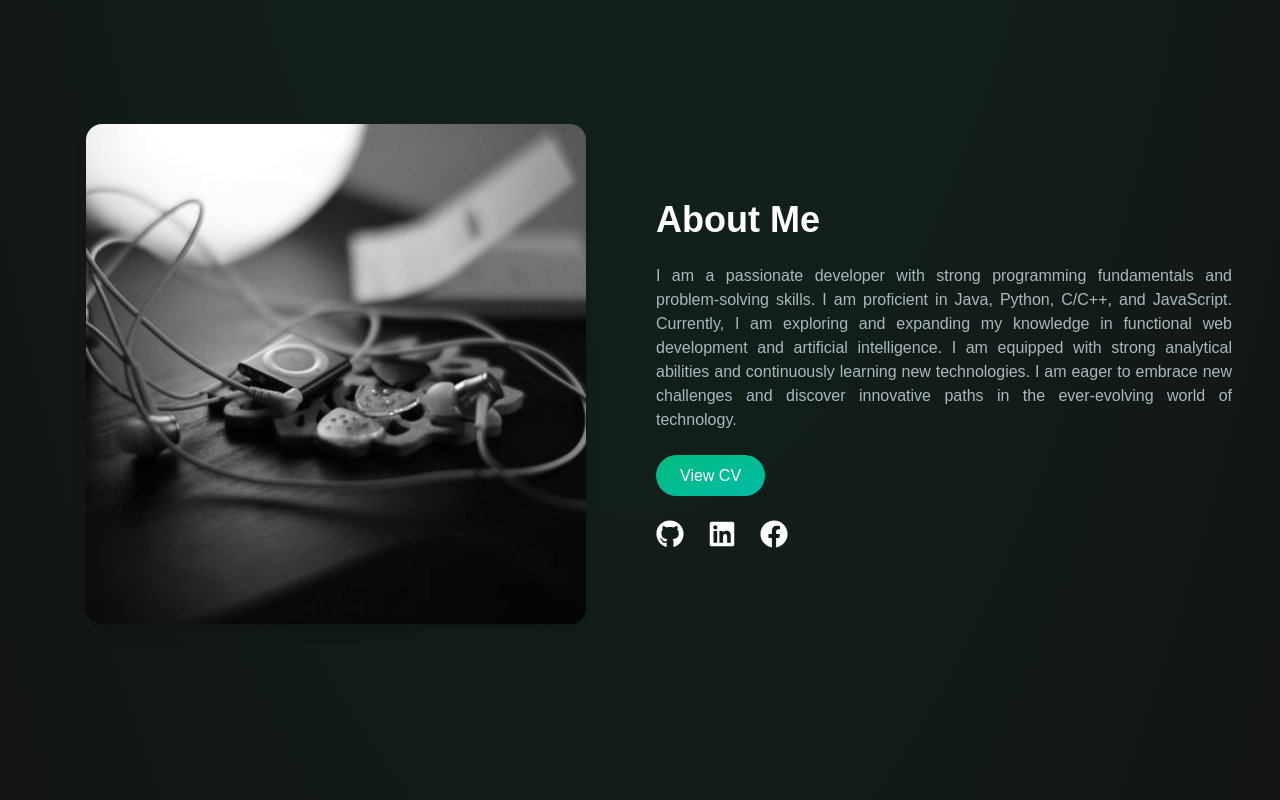
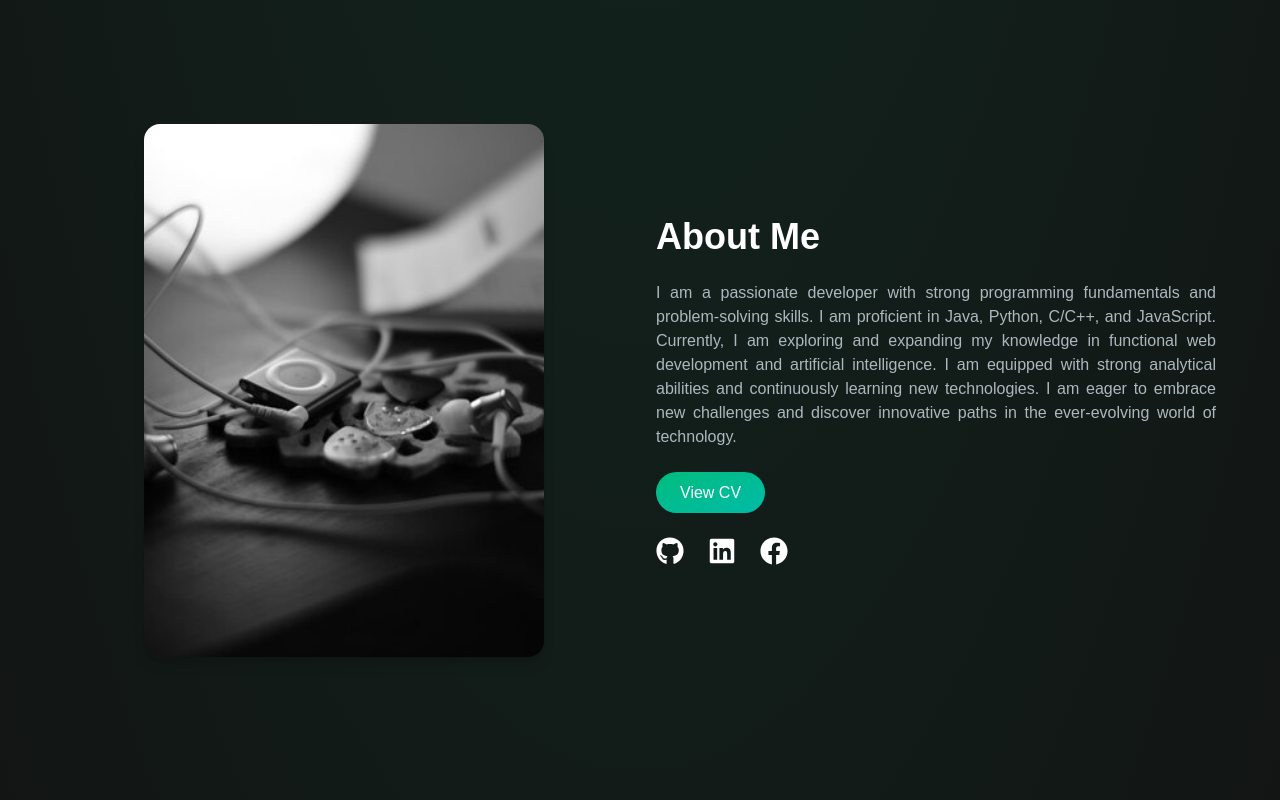
Before and after one commit to peterdev123/my-portfolio, a Next.js app: page / in a window 1280 px wide. Shown: the part 580-1380 px from the top of the page. Built offline with nearby package versions, Linux system fonts and the light colour scheme.

Commit message:
Updated Portfolio

```diff
--- a/src/app/components/AboutMe.jsx
+++ b/src/app/components/AboutMe.jsx
@@ -22,14 +22,14 @@ const AboutMe = () => {
 
   return (
     <section className="py-16 lg:py-24" id="about">
-      <div className="grid grid-cols-1 lg:grid-cols-2 gap-8 items-center">
-        <div className="relative w-[300px] h-[400px] mx-auto lg:w-[500px] lg:h-[500px]">
+      <div className="grid grid-cols-1 lg:grid-cols-2 gap-8 items-center px-4">
+        <div className="relative aspect-[3/4] w-full max-w-[250px] lg:max-w-[400px] mx-auto">
           <Image
             src={images[currentImage]}
             alt="About Me"
             className="rounded-2xl shadow-lg transition-opacity duration-500"
             fill
-            sizes="(max-width: 768px) 300px, 400px"
+            sizes="(max-width: 768px) 250px, 400px"
             style={{ objectFit: "cover", objectPosition: "center" }}
             priority
           />
--- a/src/app/components/Projects.jsx
+++ b/src/app/components/Projects.jsx
@@ -75,7 +75,7 @@ const Projects = () => {
                     </span>
                   ))}
                 </div>
-                <div className="flex gap-4">
+                <div className="flex items-center gap-4">
                   <a
                     href={project.githubLink}
                     target="_blank"
@@ -84,6 +84,16 @@ const Projects = () => {
                   >
                     <FaGithub size={24} />
                   </a>
+                  {project.title === "ManageIt" && (
+                    <a
+                      href="https://manageit-117g.vercel.app"
+                      target="_blank"
+                      rel="noopener noreferrer"
+                      className="px-4 py-2 bg-gradient-to-br from-emerald-500 to-teal-500 text-white rounded-full hover:scale-105 transition-all duration-200 flex items-center gap-2"
+                    >
+                      Live Demo <FaExternalLinkAlt size={16} />
+                    </a>
+                  )}
                 </div>
               </div>
             </div>
```
